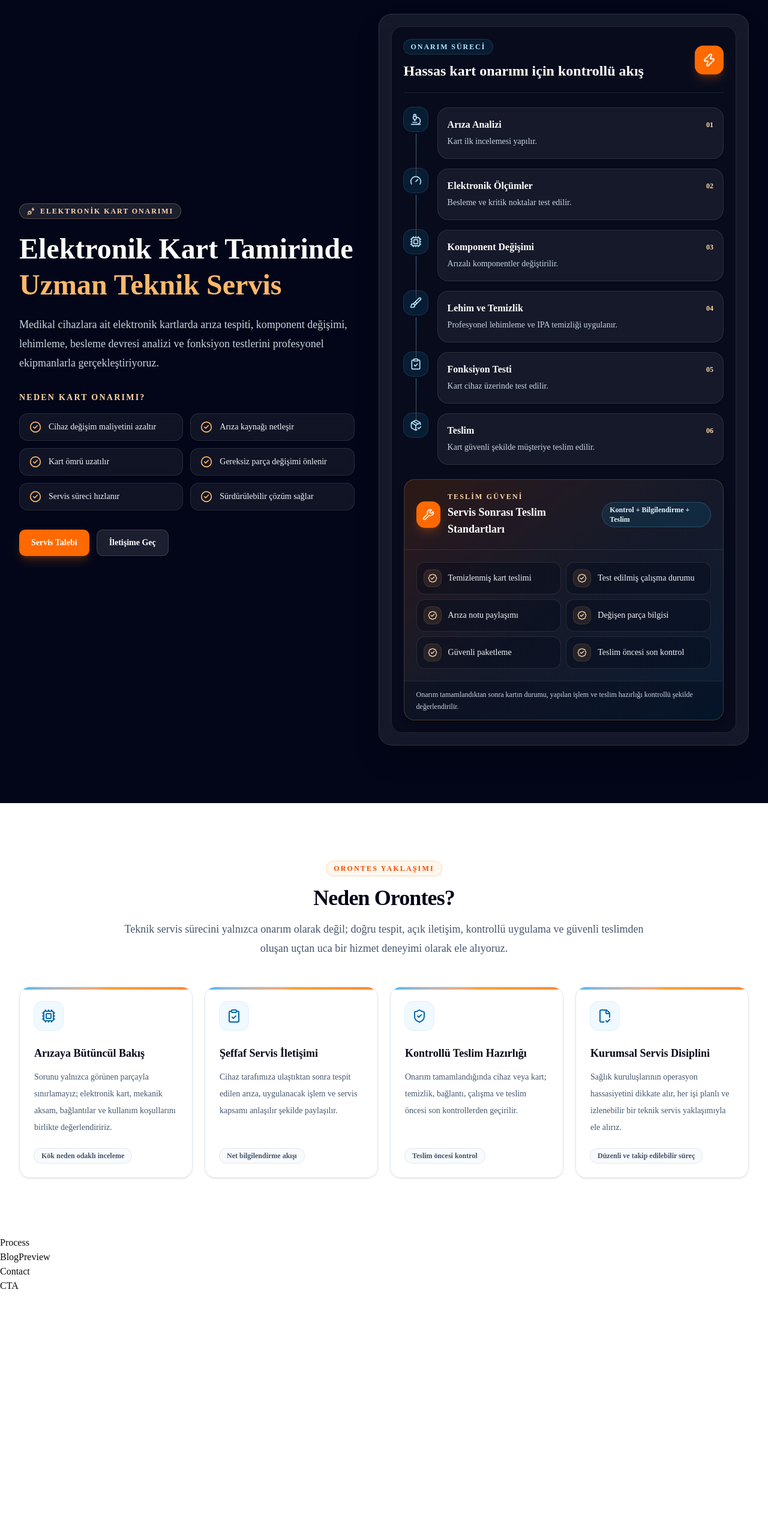
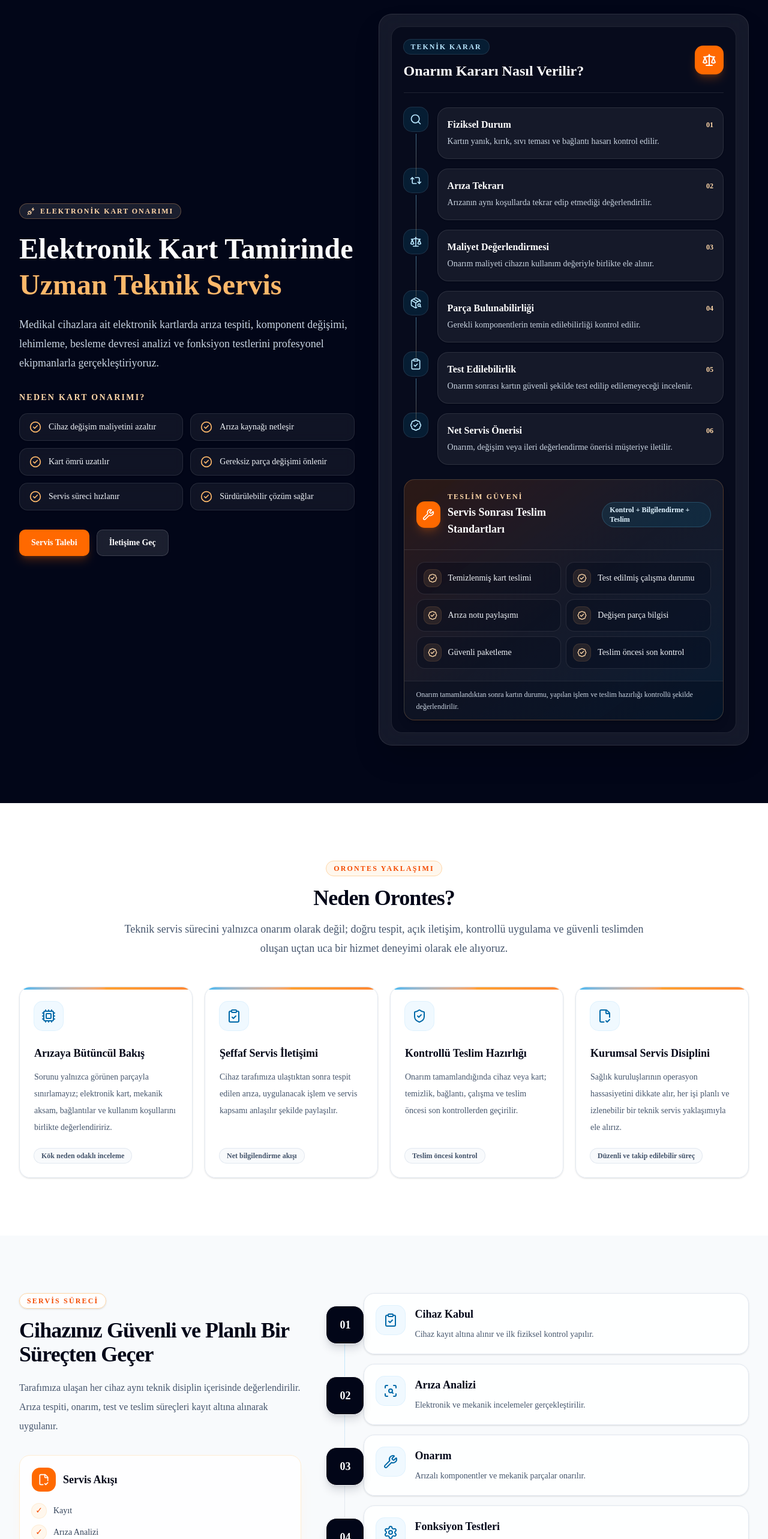
Before and after one commit to Mertbuktee/orontes-medikal-platform, a Next.js app: page / in a window 1280 px wide. Shown: the part 3245-5811 px from the top of the page at 60% size. Before the commit the page ends 5401 px from the top, so only its background shows below. Built offline with nearby package versions, Linux system fonts and the light colour scheme.

Commit message:
feat: add board repair and why us sections

```diff
--- a/src/sections/BoardRepair/BoardRepair.tsx
+++ b/src/sections/BoardRepair/BoardRepair.tsx
@@ -1,15 +1,13 @@
 import {
   BadgeCheck,
-  Brush,
   CheckCircle2,
   ClipboardCheck,
-  Cpu,
-  Gauge,
-  Microscope,
-  PackageCheck,
+  PackageSearch,
   PlugZap,
+  Repeat2,
+  Scale,
+  Search,
   Wrench,
-  Zap,
 } from "lucide-react";
 import Link from "next/link";
 
@@ -22,13 +20,37 @@ const features = [
   "Sürdürülebilir çözüm sağlar",
 ];
 
-const steps = [
-  { title: "Arıza Analizi", description: "Kart ilk incelemesi yapılır.", icon: Microscope },
-  { title: "Elektronik Ölçümler", description: "Besleme ve kritik noktalar test edilir.", icon: Gauge },
-  { title: "Komponent Değişimi", description: "Arızalı komponentler değiştirilir.", icon: Cpu },
-  { title: "Lehim ve Temizlik", description: "Profesyonel lehimleme ve IPA temizliği uygulanır.", icon: Brush },
-  { title: "Fonksiyon Testi", description: "Kart cihaz üzerinde test edilir.", icon: ClipboardCheck },
-  { title: "Teslim", description: "Kart güvenli şekilde müşteriye teslim edilir.", icon: PackageCheck },
+const decisionSteps = [
+  {
+    title: "Fiziksel Durum",
+    description: "Kartın yanık, kırık, sıvı teması ve bağlantı hasarı kontrol edilir.",
+    icon: Search,
+  },
+  {
+    title: "Arıza Tekrarı",
+    description: "Arızanın aynı koşullarda tekrar edip etmediği değerlendirilir.",
+    icon: Repeat2,
+  },
+  {
+    title: "Maliyet Değerlendirmesi",
+    description: "Onarım maliyeti cihazın kullanım değeriyle birlikte ele alınır.",
+    icon: Scale,
+  },
+  {
+    title: "Parça Bulunabilirliği",
+    description: "Gerekli komponentlerin temin edilebilirliği kontrol edilir.",
+    icon: PackageSearch,
+  },
+  {
+    title: "Test Edilebilirlik",
+    description: "Onarım sonrası kartın güvenli şekilde test edilip edilemeyeceği incelenir.",
+    icon: ClipboardCheck,
+  },
+  {
+    title: "Net Servis Önerisi",
+    description: "Onarım, değişim veya ileri değerlendirme önerisi müşteriye iletilir.",
+    icon: BadgeCheck,
+  },
 ];
 
 const equipment = [
@@ -106,21 +128,21 @@ export default function BoardRepair() {
             <div className="flex items-center justify-between gap-4 border-b border-white/10 pb-5">
               <div>
                 <span className="inline-flex rounded-full bg-sky-400/10 px-3 py-1 text-xs font-semibold tracking-[0.16em] text-sky-200 ring-1 ring-sky-300/20">
-                  ONARIM SÜRECİ
+                  TEKNİK KARAR
                 </span>
                 <h3 className="mt-3 text-2xl font-semibold text-white">
-                  Hassas kart onarımı için kontrollü akış
+                  Onarım Kararı Nasıl Verilir?
                 </h3>
               </div>
               <div className="hidden size-12 items-center justify-center rounded-xl bg-orange-500 text-white shadow-lg shadow-orange-500/25 sm:flex">
-                <Zap className="size-6" aria-hidden="true" />
+                <Scale className="size-6" aria-hidden="true" />
               </div>
             </div>
 
             <div className="mt-6 space-y-4">
-              {steps.map(({ title, description, icon: Icon }, index) => (
+              {decisionSteps.map(({ title, description, icon: Icon }, index) => (
                 <div key={title} className="relative flex gap-4">
-                  {index < steps.length - 1 && (
+                  {index < decisionSteps.length - 1 && (
                     <span className="absolute left-5 top-11 h-[calc(100%-1rem)] w-px bg-linear-to-b from-sky-300/50 to-orange-300/30" />
                   )}
                   <div className="relative z-10 flex size-10 shrink-0 items-center justify-center rounded-xl bg-sky-400/10 text-sky-200 ring-1 ring-sky-300/20">
--- a/src/sections/Process/Process.tsx
+++ b/src/sections/Process/Process.tsx
@@ -1,3 +1,171 @@
-export default function Devices() {
-  return <section id="surec">Process</section>;
+import {
+  ClipboardCheck,
+  Cpu,
+  FileCheck2,
+  PackageCheck,
+  ScanSearch,
+  Settings,
+  ShieldCheck,
+  Stethoscope,
+  Truck,
+  Wrench,
+} from "lucide-react";
+
+const flowItems = [
+  "Kayıt",
+  "Arıza Analizi",
+  "Onarım",
+  "Test",
+  "Kalite Kontrol",
+  "Teslim",
+];
+
+const steps = [
+  {
+    number: "01",
+    title: "Cihaz Kabul",
+    description: "Cihaz kayıt altına alınır ve ilk fiziksel kontrol yapılır.",
+    icon: ClipboardCheck,
+  },
+  {
+    number: "02",
+    title: "Arıza Analizi",
+    description: "Elektronik ve mekanik incelemeler gerçekleştirilir.",
+    icon: ScanSearch,
+  },
+  {
+    number: "03",
+    title: "Onarım",
+    description: "Arızalı komponentler ve mekanik parçalar onarılır.",
+    icon: Wrench,
+  },
+  {
+    number: "04",
+    title: "Fonksiyon Testleri",
+    description: "Kart ve cihaz gerçek çalışma koşullarında test edilir.",
+    icon: Settings,
+  },
+  {
+    number: "05",
+    title: "Kalite Kontrol",
+    description: "Son kontroller gerçekleştirilerek güvenlik doğrulanır.",
+    icon: ShieldCheck,
+  },
+  {
+    number: "06",
+    title: "Teslim",
+    description: "Cihaz müşteriye güvenli şekilde teslim edilir.",
+    icon: PackageCheck,
+  },
+];
+
+const infoItems = [
+  {
+    title: "Elektronik Kart Tamiri",
+    description: "Komponent ve kart bazlı çözüm.",
+    icon: Cpu,
+  },
+  {
+    title: "Teknik Servis",
+    description: "Planlı bakım ve onarım akışı.",
+    icon: Stethoscope,
+  },
+  {
+    title: "Türkiye Geneli Destek",
+    description: "Gönderilen cihazlara servis desteği.",
+    icon: Truck,
+  },
+];
+
+export default function Process() {
+  return (
+    <section id="surec" className="relative overflow-hidden bg-slate-50 py-16 sm:py-20 lg:py-24">
+      <div className="absolute inset-0 -z-10 bg-[radial-gradient(circle_at_12%_16%,rgba(14,165,233,0.15),transparent_30%),radial-gradient(circle_at_88%_12%,rgba(249,115,22,0.14),transparent_28%),linear-gradient(180deg,#f8fbff_0%,#ffffff_56%,#fff7ed_100%)]" />
+
+      <div className="mx-auto grid max-w-7xl gap-10 px-4 sm:px-6 lg:grid-cols-[0.4fr_0.6fr] lg:px-8">
+        <div>
+          <span className="inline-flex rounded-full border border-orange-200 bg-white/80 px-3 py-1 text-xs font-semibold uppercase tracking-[0.18em] text-orange-600 shadow-sm">
+            SERVİS SÜRECİ
+          </span>
+          <h2 className="mt-4 text-3xl font-semibold tracking-tight text-slate-950 sm:text-4xl">
+            Cihazınız Güvenli ve Planlı Bir Süreçten Geçer
+          </h2>
+          <p className="mt-5 text-base leading-8 text-slate-600">
+            Tarafımıza ulaşan her cihaz aynı teknik disiplin içerisinde
+            değerlendirilir. Arıza tespiti, onarım, test ve teslim süreçleri
+            kayıt altına alınarak uygulanır.
+          </p>
+
+          <div className="mt-8 rounded-2xl border border-orange-100 bg-white/85 p-5 shadow-xl shadow-orange-100/40">
+            <div className="flex items-center gap-3">
+              <div className="flex size-10 items-center justify-center rounded-xl bg-orange-500 text-white">
+                <FileCheck2 className="size-5" aria-hidden="true" />
+              </div>
+              <h3 className="text-lg font-semibold text-slate-950">
+                Servis Akışı
+              </h3>
+            </div>
+            <div className="mt-5 grid gap-3">
+              {flowItems.map((item) => (
+                <div key={item} className="flex items-center gap-3 text-sm font-medium text-slate-700">
+                  <span className="flex size-6 items-center justify-center rounded-full bg-orange-50 text-orange-600 ring-1 ring-orange-100">
+                    ✓
+                  </span>
+                  <span>{item}</span>
+                </div>
+              ))}
+            </div>
+          </div>
+        </div>
+
+        <div>
+          <div className="relative space-y-4">
+            <div className="absolute left-8 top-8 hidden h-[calc(100%-4rem)] w-px bg-linear-to-b from-sky-200 via-slate-200 to-orange-200 sm:block" />
+            {steps.map(({ number, title, description, icon: Icon }) => (
+              <div
+                key={number}
+                className="group relative rounded-2xl border border-slate-200 bg-white/90 p-5 shadow-sm transition-all duration-300 hover:-translate-y-1 hover:border-sky-200 hover:shadow-xl hover:shadow-sky-900/10 sm:ml-16"
+              >
+                <div className="absolute -left-16 top-5 hidden size-16 items-center justify-center rounded-2xl border border-white bg-slate-950 text-lg font-semibold text-white shadow-lg shadow-slate-900/15 sm:flex">
+                  {number}
+                </div>
+                <div className="flex items-start gap-4">
+                  <div className="flex size-12 shrink-0 items-center justify-center rounded-xl bg-sky-50 text-sky-700 ring-1 ring-sky-100 transition-colors group-hover:bg-orange-50 group-hover:text-orange-600 group-hover:ring-orange-100">
+                    <Icon className="size-6" aria-hidden="true" />
+                  </div>
+                  <div>
+                    <span className="text-xs font-semibold text-orange-500 sm:hidden">
+                      {number}
+                    </span>
+                    <h3 className="text-lg font-semibold text-slate-950">
+                      {title}
+                    </h3>
+                    <p className="mt-2 text-sm leading-6 text-slate-600">
+                      {description}
+                    </p>
+                  </div>
+                </div>
+              </div>
+            ))}
+          </div>
+
+          <div className="mt-6 grid gap-3 rounded-3xl border border-slate-200 bg-white/90 p-4 shadow-xl shadow-slate-900/5 sm:grid-cols-3">
+            {infoItems.map(({ title, description, icon: Icon }) => (
+              <div key={title} className="rounded-2xl bg-slate-50 p-4">
+                <div className="flex size-10 items-center justify-center rounded-xl bg-orange-50 text-orange-600 ring-1 ring-orange-100">
+                  <Icon className="size-5" aria-hidden="true" />
+                </div>
+                <h4 className="mt-4 text-sm font-semibold text-slate-950">
+                  {title}
+                </h4>
+                <p className="mt-2 text-xs leading-5 text-slate-600">
+                  {description}
+                </p>
+              </div>
+            ))}
+          </div>
+        </div>
+      </div>
+    </section>
+  );
 }
```
